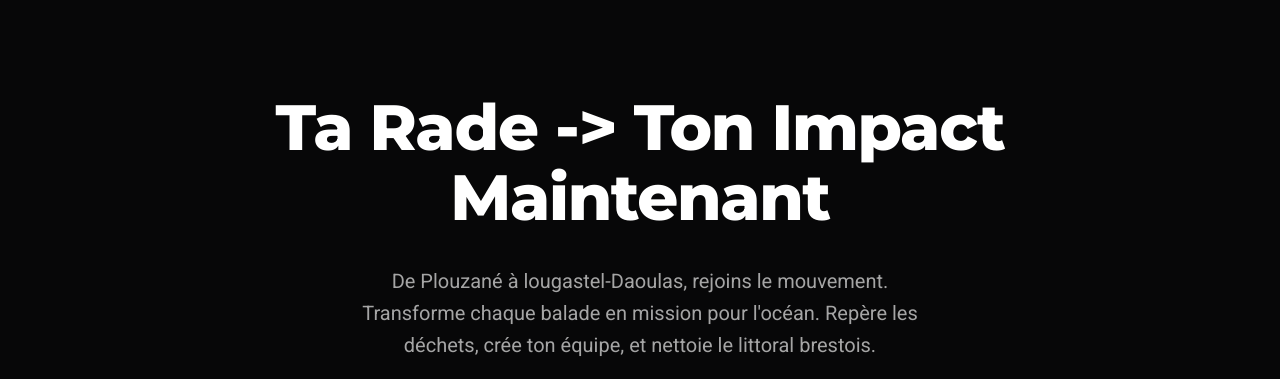
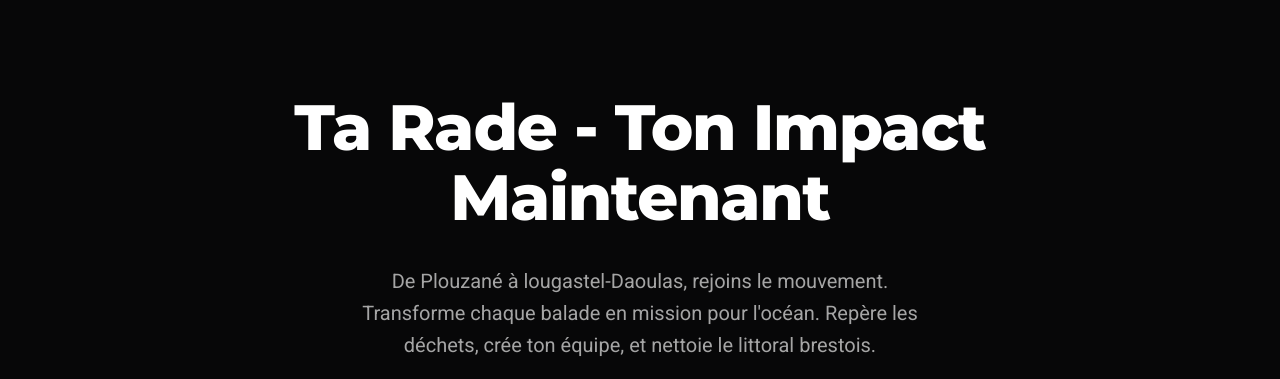
Before and after one commit to Paulcor35/RadeUP, a plain HTML site: page index.html in a window 1280 px wide. Shown: the part 78-457 px from the top of the page. Drawn offline with Linux system fonts and the light colour scheme.

Commit message:
changement du titre

```diff
--- a/index.html
+++ b/index.html
@@ -98,7 +98,7 @@
         <div class="row justify-content-center text-center">
           <div class="col-lg-10">
             <div class="hero-content" data-aos="fade-up" data-aos-delay="200">
-              <h1>Ta Rade -> Ton Impact Maintenant</h1>
+              <h1>Ta Rade - Ton Impact Maintenant</h1>
               <p>De Plouzané à lougastel-Daoulas, rejoins le mouvement. Transforme chaque balade en mission pour l'océan. Repère les déchets, crée ton équipe, et nettoie le littoral brestois.</p>
 
               <div class="hero-btns" data-aos="fade-up" data-aos-delay="300">
```
